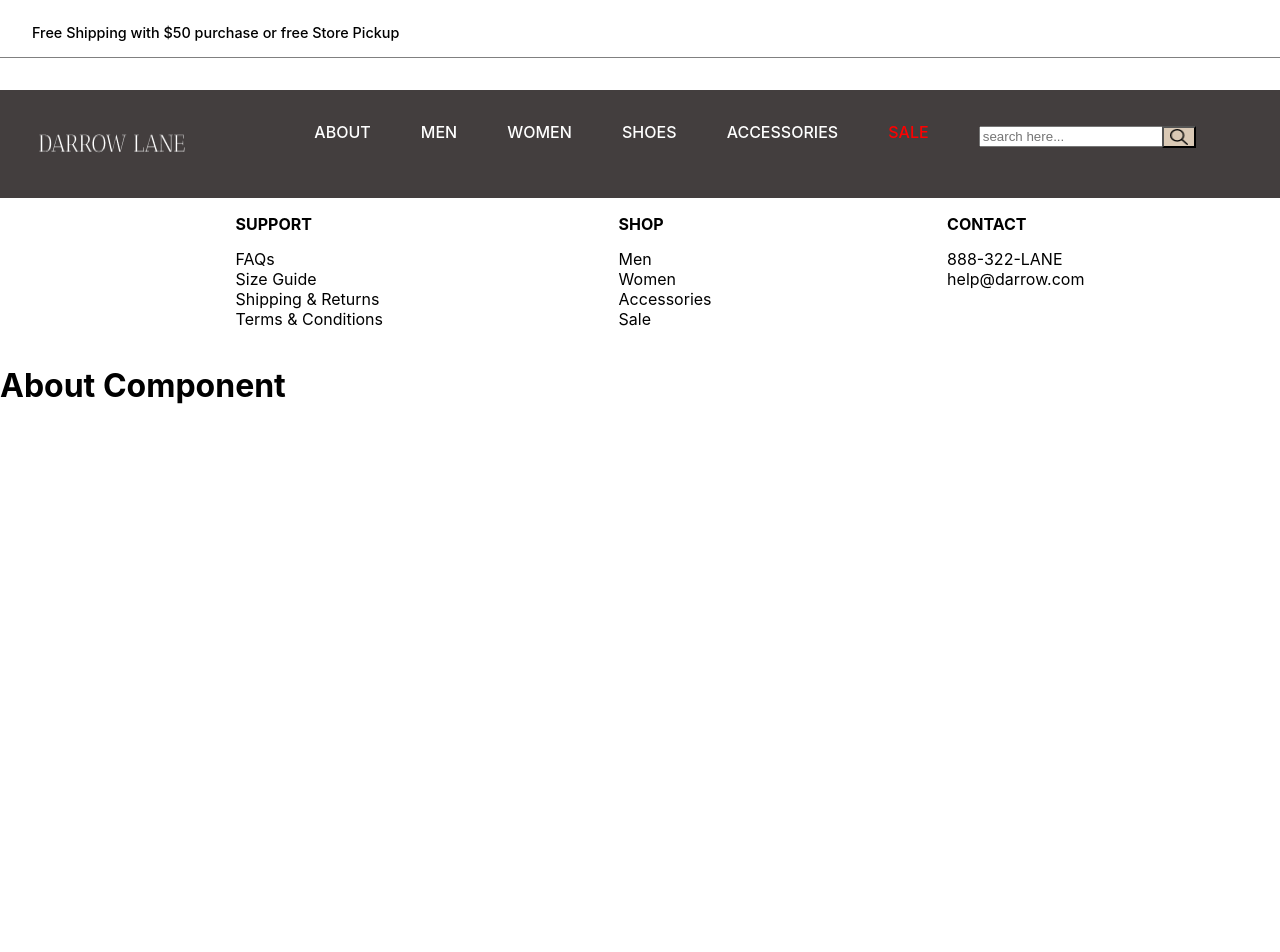
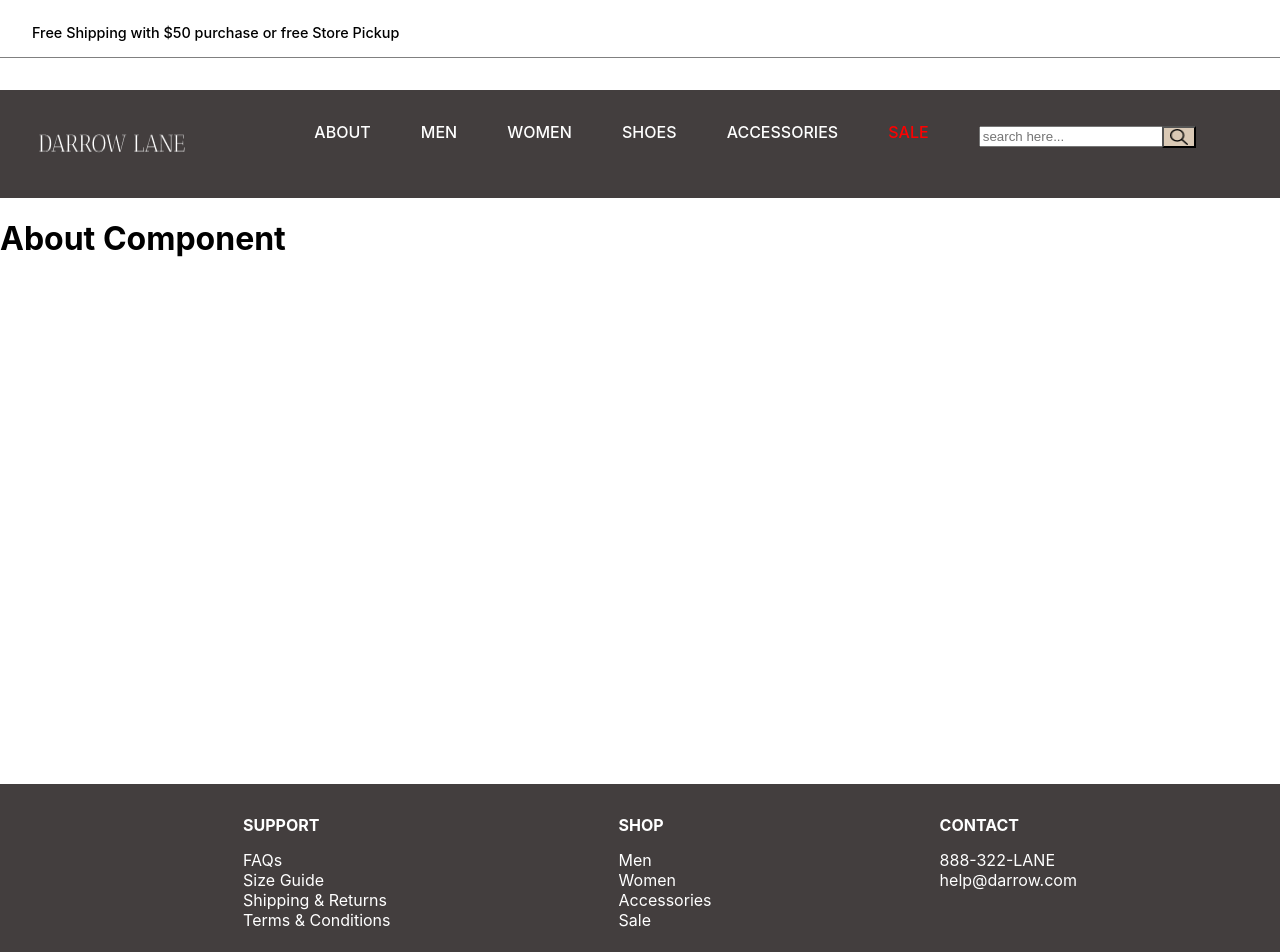
Before and after one commit to mynameisjasmine/Darrow-Lane, a React (Create React App) app: page /about in a window 1280 px wide. Shown: the top 952 px of the page. Before the commit the page ends 800 px from the top, so only its background shows below. Built offline with nearby package versions, Linux system fonts and the light colour scheme.

Commit message:
footer moved to bottom of pages

```diff
--- a/src/App.js
+++ b/src/App.js
@@ -19,18 +19,11 @@ function App() {
       <div className='border'>Free Shipping with $50 purchase or free Store Pickup</div>
 
       <Navigation />
+      <div className='footer'>
       <Footer />
-      {/* <Banner /> */}
-      {/* <div>
-      <Navigation />
-        <Banner />
-      </div> */}
-      {/* <div>
-
-        <Navigation />
+      </div>
 
 
-      </div> */}
     </div>
   );
 }
--- a/src/components/DarrowLane.js
+++ b/src/components/DarrowLane.js
@@ -1,5 +1,6 @@
 import React from 'react';
 import Banner from './Banner';
+// import Footer from './Footer';
 
 const DarrowLane = () => {
     return (
@@ -66,6 +67,7 @@ const DarrowLane = () => {
             <p className='shop-text'>SHOP NOW {'>'}{'>'}</p>
           </div>
 
+          {/* <Footer /> */}
      </div>
     )
 }
--- a/src/components/Footer.js
+++ b/src/components/Footer.js
@@ -3,6 +3,7 @@ import React from 'react';
 const Footer = () => {
     return (
         <div className='list-div'>
+
 
          <ul className='list'>
             <li className='list-header'>SUPPORT</li>
--- a/src/index.css
+++ b/src/index.css
@@ -1,5 +1,7 @@
 body {
   margin: 0;
+  position: relative;
+  min-height: 100vh;
   font-family: -apple-system, BlinkMacSystemFont, 'Segoe UI', 'Roboto', 'Oxygen',
     'Ubuntu', 'Cantarell', 'Fira Sans', 'Droid Sans', 'Helvetica Neue',
     sans-serif;
@@ -64,9 +66,11 @@ code {
   background-color:rgb(218, 201, 181);
 }
 
-/* .container {
- border: 2px solid red;
-} */
+.container {
+  padding-bottom: 2.5rem;
+ /* position: relative;
+ min-height: 100vh; */
+}
 
 .main-image-div {
   display: flex;
@@ -307,6 +311,10 @@ img {
 .list-div {
   display: flex;
   justify-content: space-evenly;
+  background-color: #433E3E;
+  /* border: 2px solid blue; */
+  color: white;
+  padding: 15px;
   /* position: fixed;
   left: 0;
   bottom: 0;
@@ -323,3 +331,10 @@ img {
   font-weight: bold;
   margin-bottom: 15px;
 }
+
+.footer {
+  position: absolute;
+  bottom: 0;
+  width: 100%;
+  height: 2.5rem;
+}
```
